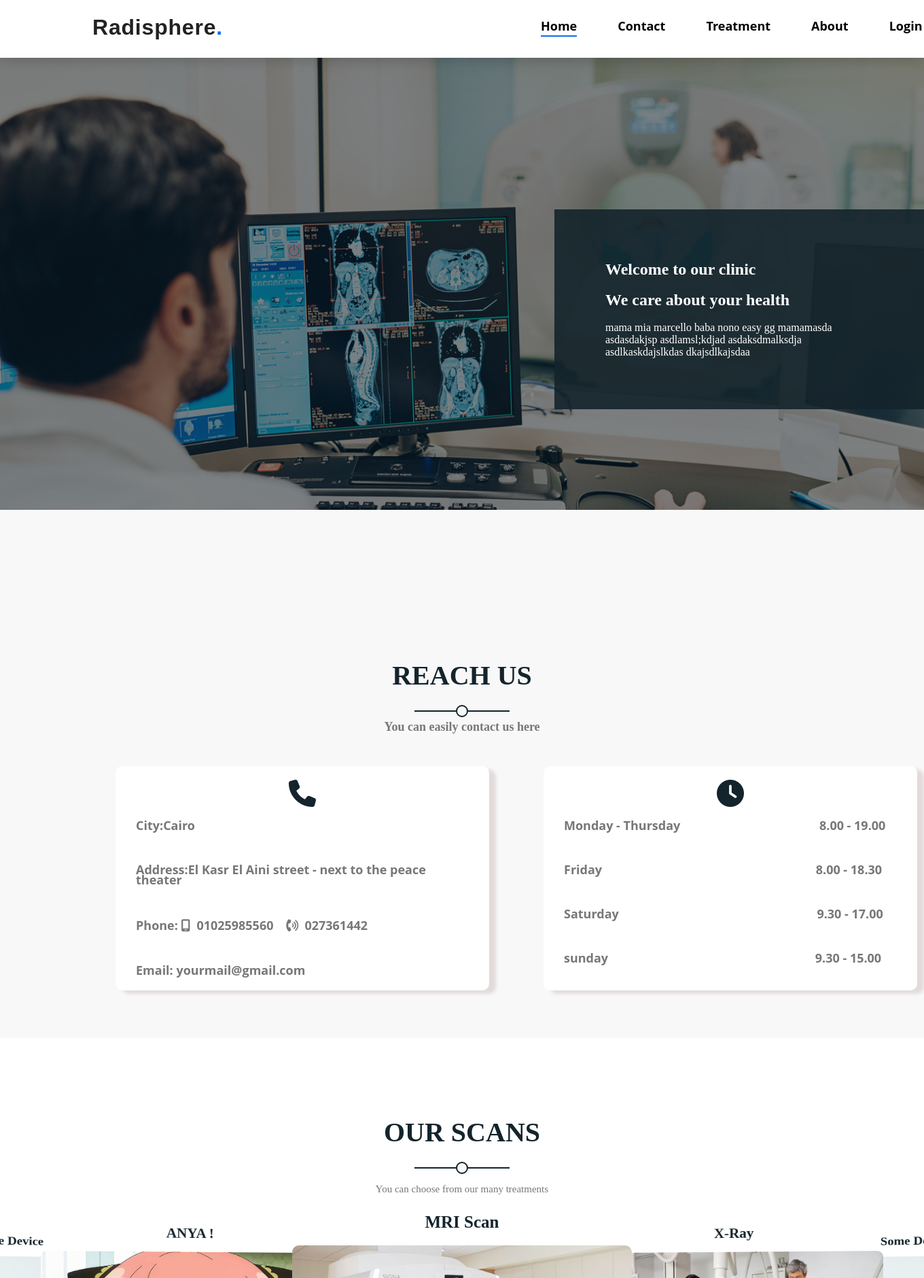
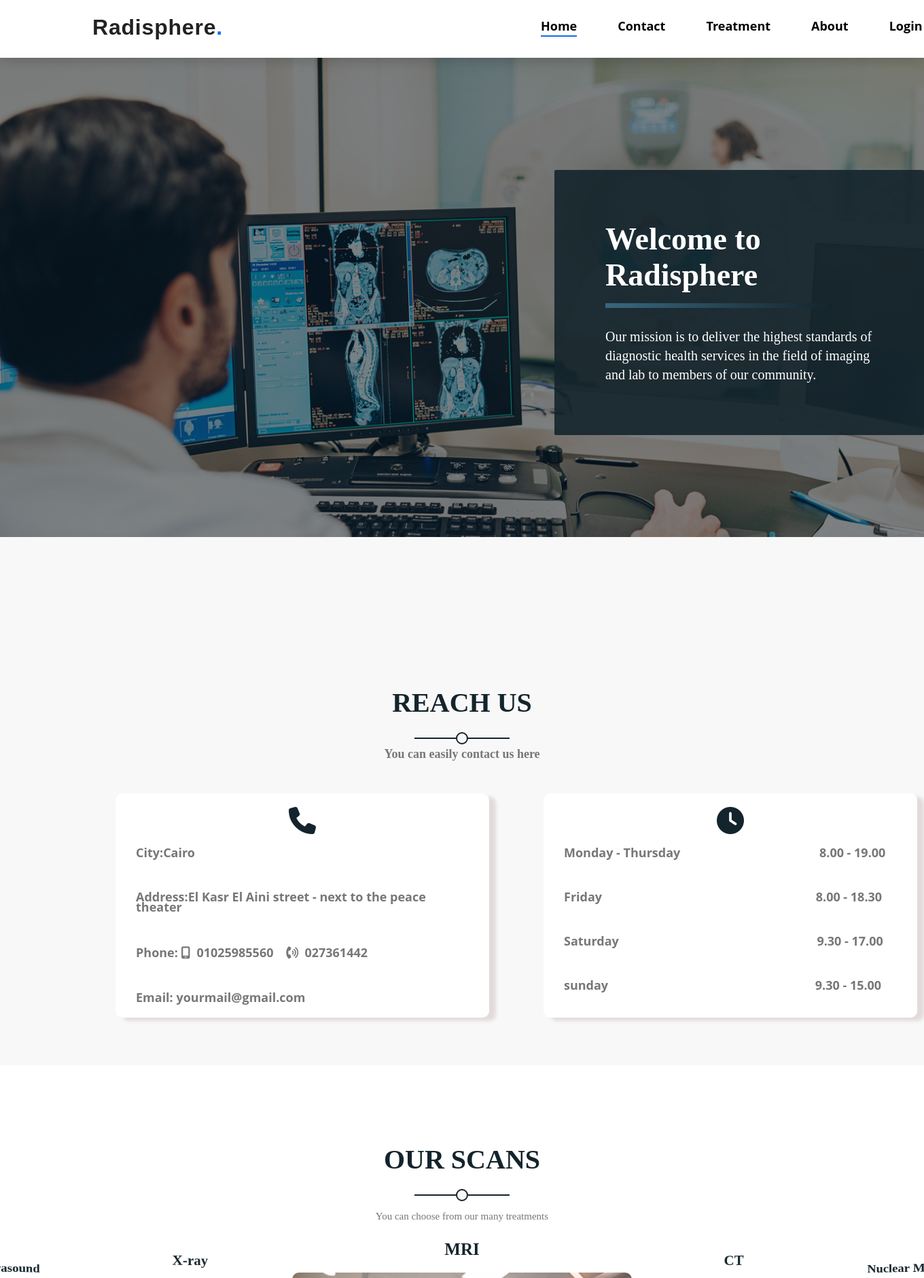
Before and after one commit to MohamedAIsmail/Radiology-Website, a Flask app: page / in a window 1360 px wide. Shown: the top 1880 px of the page at 68% size. Run offline with Flask 2, Linux system fonts and the light colour scheme; some libraries are stand-ins or nearby versions.

Commit message:
home responsive

```diff
--- a/static/css/Home.css
+++ b/static/css/Home.css
@@ -174,7 +164,7 @@ a.active::after {
 }
 
 .intro {
-    min-height: 85vh;
+    min-height: 90vh;
     background-image: url("../img/intro.jpg");
     background-size: cover;
     position: relative;
@@ -194,16 +184,39 @@ a.active::after {
 
 .intro-text {
     animation: transitionZoom 1.5s;
-    transition-timing-function: calc();
     position: absolute;
-    right: 0px;
-    top: 35%;
+    left: 60%;
+    top: 25%;
     width: 40%;
     padding: 75px;
     color: white;
     z-index: 1;
     background-color: rgb(20 36 44 / 90%);
+    border-radius: 2px;
 }
+
+.intro-text h1 {
+    font-size: 46px;
+    font-weight: 600;
+    margin-bottom: 10px;
+}
+
+.intro-text h1::after {
+    content: "";
+    display: block;
+    width: 85%;
+    height: 7px;
+    margin-top: 15px;
+    background: -webkit-linear-gradient(to right, rgb(57, 103, 126), rgb(20 36 44));
+    background: linear-gradient(to right, rgb(57, 103, 126), rgb(20 36 44));
+}
+
+.intro-text p {
+    font-size: 20px;
+    line-height: 1.4;
+}
+
+
 
 
 /* Styling the contact and opening hours */
--- a/templates/Home.html
+++ b/templates/Home.html
@@ -4,7 +4,7 @@
 <head>
     <meta charset="utf-8" />
 
-    <title>Radiosphere</title>
+    <title>Radisphere</title>
     <link rel="icon" href="../static/img/logo.png" type="image/icon type">
     <link rel="icon" href="../static/img/logo.png" type="image/icon type">
     <!-- swiper -->
@@ -52,12 +52,10 @@
 
             <div class="intro">
                 <div class="intro-text">
-                    <h1>Welcome to our clinic</h1>
+                    <h1>Welcome to Radisphere</h1>
                     <br>
-                    <h2>We care about your health</h2>
-                    <br>
-                    <p>mama mia marcello baba nono easy gg mamamasda asdasdakjsp asdlamsl;kdjad
-                        asdaksdmalksdja asdlkaskdajslkdas dkajsdlkajsdaa</p>
+                    <p>Our mission is to deliver the highest standards of diagnostic health services in the field of imaging and lab to members of our
+                    community.</p>
                 </div>
                 <div class="overlay"></div>
             </div>
@@ -119,20 +117,28 @@
 
             <div class="swiper-wrapper">
                 <div class="swiper-slide">
-                    <h3 data-aos="flip-up" data-aos-duration="2000">MRI Scan</h3>
-                    <img src="../static/img/mri.jpg" data-aos="flip-up" data-aos-duration="1000" />
+                    <h3 data-aos="flip-up" data-aos-duration="2000">MRI</h3>
+                    <img src="../static/img/mri.png" data-aos="flip-up" data-aos-duration="1000" />
                 </div>
                 <div class="swiper-slide">
-                    <h3 data-aos="flip-up" data-aos-duration="2000">X-Ray</h3>
-                    <img src="../static/img/x-ray.jpg" data-aos="flip-up" data-aos-duration="1000" />
+                    <h3 data-aos="flip-up" data-aos-duration="2000">CT</h3>
+                    <img src="../static/img/CT.jpg" data-aos="flip-up" data-aos-duration="1000" />
                 </div>
                 <div class="swiper-slide">
-                    <h3 data-aos="flip-up" data-aos-duration="2000">Some Device</h3>
-                    <img src="../static/img/mamia.jpg" data-aos="flip-up" data-aos-duration="1000" />
+                    <h3 data-aos="flip-up" data-aos-duration="2000">Nuclear Medicine</h3>
+                    <img src="../static/img/Nuclear.jpg" data-aos="flip-up" data-aos-duration="1000" />
                 </div>
                 <div class="swiper-slide">
-                    <h3 data-aos="flip-up" data-aos-duration="2000">ANYA !</h3>
-                    <img src="../static/img/anya.jpg" data-aos="flip-up" data-aos-duration="1000" />
+                    <h3 data-aos="flip-up" data-aos-duration="2000">Women’s Imaging</h3>
+                    <img src="../static/img/Womens.png" data-aos="flip-up" data-aos-duration="1000" />
+                </div>
+                <div class="swiper-slide">
+                    <h3 data-aos="flip-up" data-aos-duration="2000">Ultrasound</h3>
+                    <img src="../static/img/Ultrasound.png" data-aos="flip-up" data-aos-duration="1000" />
+                </div>
+                <div class="swiper-slide">
+                    <h3 data-aos="flip-up" data-aos-duration="2000">X-ray</h3>
+                    <img src="../static/img/x-ray.jpg" data-aos="flip-up" data-aos-duration="1000" />
                 </div>
             </div>
             <div class="swiper-pagination"></div>
@@ -184,9 +190,10 @@
     <footer>
         <div class="footer-content">
 
-            <h3>our clinic name</h3>
-            <p>Lorem ipsum dolor sit amet consectetur adipisicing elit. Autem, quas et doloremque in,
-                ut, eum tempora vitae tempore doloribus sapiente accusamus</p>
+            <h3>Radisphere.</h3>
+            <p>is a leading private provider of diagnostic and interventional imaging services across Egypt. We bring the most
+            skilled professionals in the field, together with cutting-edge technology under one roof to ensure the highest standards
+            of quality care for you.</p>
 
             <div class="socials">
                 <a href="#" data-aos="fade-right" data-aos-duration="2500">
@@ -198,13 +205,13 @@
                 <a href="#" data-aos="fade-right" data-aos-duration="1000">
                     <li class="fab fa-instagram"></li>
                 </a>
-                <a href="# " data-aos="fade-right" data-aos-duration="3500">
+                <a href="#" data-aos="fade-right" data-aos-duration="3500">
                     <li class="fab fa-linkedin-in"></li>
                 </a>
             </div>
 
             <div class="footer-bottom">
-                <p>copyright &copy;2022 Company. designed by <span>ICARUS and Ghobsha</span></p>
+                <p>copyright &copy;2022 Radisphere. designed by <span>ICARUS and Ghobsha</span></p>
             </div>
 
         </div>
```
Also changed, not shown: other parts of static/css/Home.css (+132 -15 lines), static/img/CT.jpg (added), static/img/Nuclear.jpg (added), static/img/Ultrasound.png (added), static/img/Womens.png (added), static/img/anya.jpg (deleted), static/img/mamia.jpg (deleted), static/img/mri.jpg (deleted), static/img/mri.png (added), static/img/x-ray.jpg.
